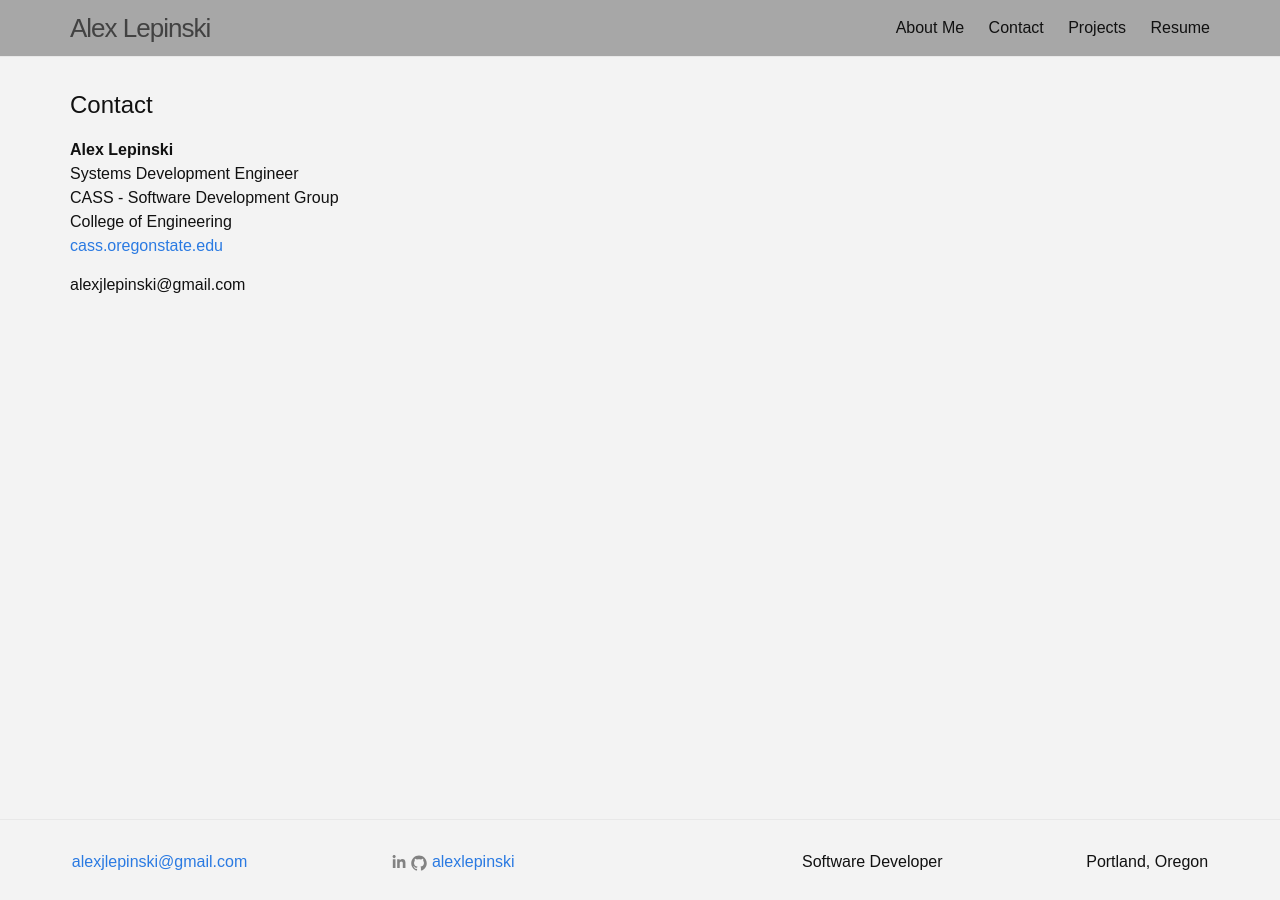
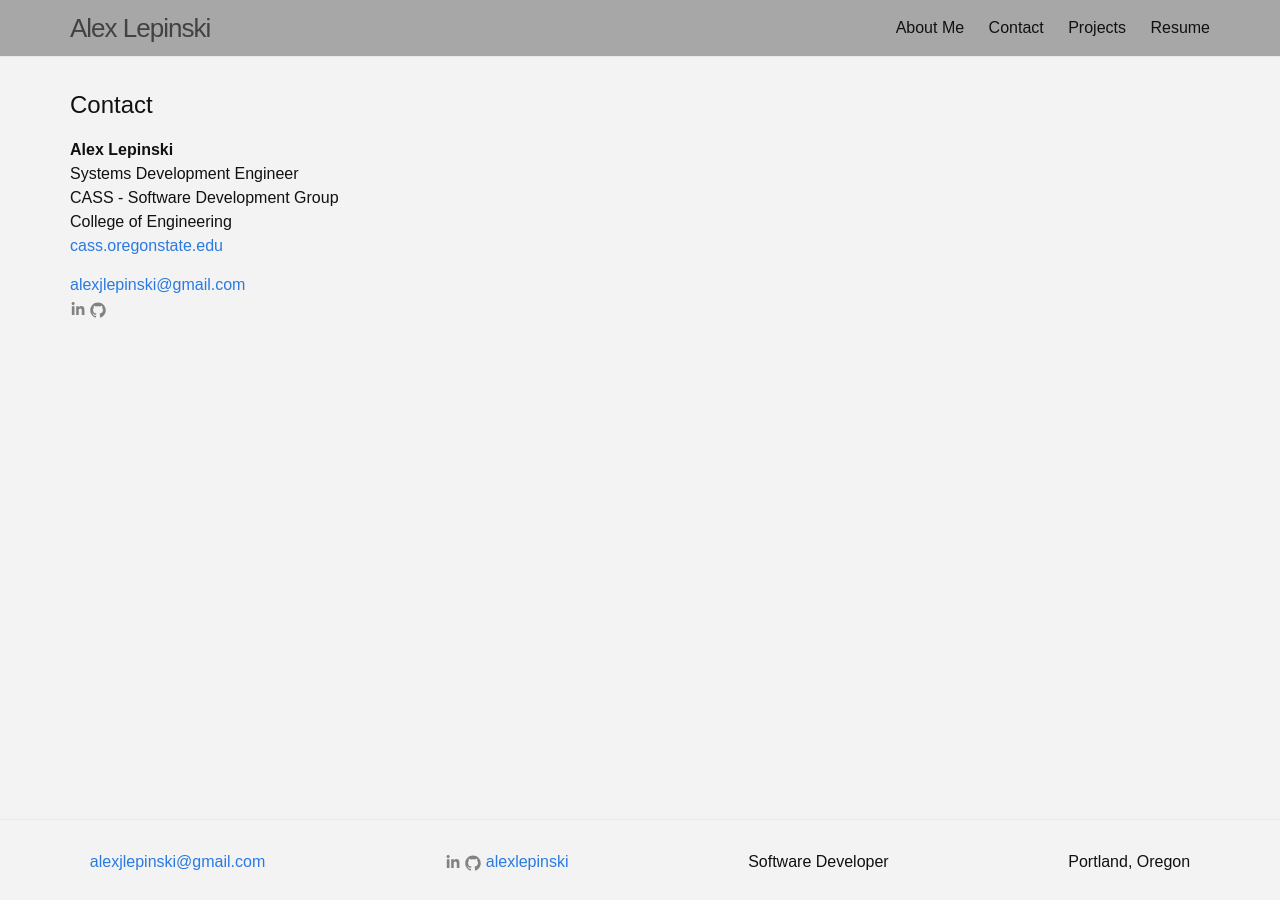
Before and after one commit to alexlepinski/alexlepinski.github.io, a Jekyll site: the page built from contact.html, in a window 1280 px wide. Built offline with Jekyll 4.4.1, drawn with Linux system fonts in a browser that asks for light colours.

Commit message:
added links to contact

```diff
--- a/_includes/footer.html
+++ b/_includes/footer.html
@@ -12,10 +12,6 @@
       {% include icon-github.html username=site.github_username linktext=site.github_username %}
     </div>
     {% endif %}
-
-    <div>
-    </div>
-
     <div>
         {{ site.description }}
     </div>
--- a/_sass/_custom.scss
+++ b/_sass/_custom.scss
@@ -1,18 +1,19 @@
 .projects-container {
     .project {
         display: block;
+        background-color: white;
+        box-shadow: 0 0.15em 0.35em 0 rgba(0,0,0,.1);
     }
     .project .body{
-        background-color: transparent;
         margin-bottom: 30px;
         padding: 15px;
     }
     .project .heading {
         font-weight: bold;
         font-size: 18px;
-        border-bottom-style: solid;
-        border-bottom-width: 2px;
+        border-bottom: 1px solid $grey-color-light;
         border-bottom-color: black;
+        padding-left: $spacing-unit/2;
     }
 
 }
--- a/contact.html
+++ b/contact.html
@@ -12,6 +12,15 @@ permalink: /contact/
         <a href="http://cass.oregonstate.edu/">cass.oregonstate.edu</a>
     </p>
 </div>
-<div class="contact-links"
-    <a href="mailto:#">alexjlepinski@gmail.com</a><br>
+<div class="contact-links">
+    <a href="mailto:{{ site.email }}">{{ site.email }}</a>
+    <br>
+    {% if site.github_username %}
+    <div>
+        {% if site.linkedin_username %}
+            {% include icon-linkedin.html username=site.linkedin_username linktext="" %}
+        {% endif %}
+        {% include icon-github.html username=site.github_username linktext="" %}
+    </div>
+    {% endif %}
 </div>
```
